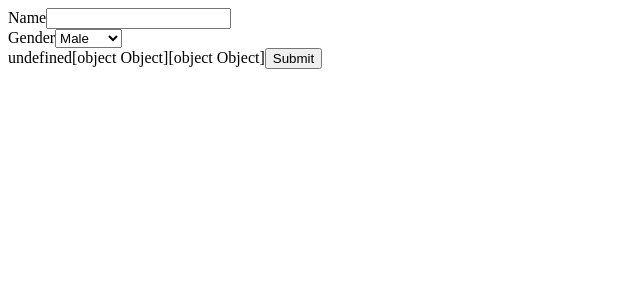
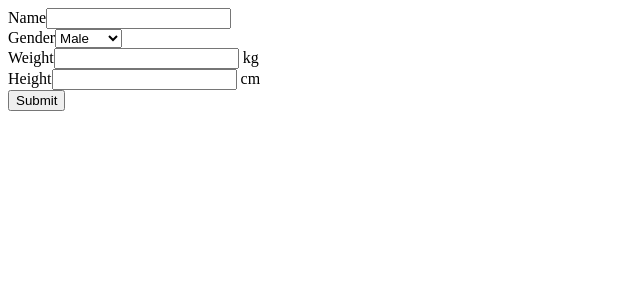
Before and after one commit to StephenLover/Clinic-to-Cloud-Interview, a React (Create React App) app in the folder interview-app/: page / in a window 1280 px wide. Shown: the top 300 px of the page, without its empty margins (0-640 px from the left). Built offline with nearby package versions, Linux system fonts and the light colour scheme.

Commit message:
form structure finished, need to add validation function next

```diff
--- a/interview-app/src/Components/Form/Form.js
+++ b/interview-app/src/Components/Form/Form.js
@@ -1,16 +1,5 @@
 import React, { Component } from "react";
 import "./Form.css";
-
-const formPropertiesSeparator = formPropsArray => {
-  let optimizedMap = new Map();
-  for (let property of formPropsArray) {
-    const { id, type, ...restProperties } = property;
-    optimizedMap.get(type) === undefined
-      ? optimizedMap.set(type, { [id]: restProperties })
-      : (optimizedMap.get(type)[id] = restProperties);
-  }
-  return optimizedMap;
-};
 
 class Form extends Component {
   constructor(props) {
@@ -24,26 +13,22 @@ class Form extends Component {
   }
 
   async componentDidMount() {
-    const optimisedPropsMap = formPropertiesSeparator(
-      this.props.formProps.dataElements
-    );
     this.setState({
       id: this.props.formProps.id || null,
-      observationName: this.props.formProps.observationName || null,
-      optPropsMap: optimisedPropsMap || null
+      observationName: this.props.formProps.observationName || null
     });
-    for (let [dataType, dataObj] of optimisedPropsMap) {
+    const props = this.props.formProps.dataElements;
+    console.log(this.props.formProps.dataElements);
+    for (let prop of props) {
       let initialValue;
-      for (let data in dataObj) {
-        if (dataType === "textInput") {
+      if (prop.type === "textInput") {
         initialValue = "";
-        } else if (dataType === "numberInput") {
+      } else if (prop.type === "numberInput") {
         initialValue = 0;
-        } else if (dataType === "select") {
-          initialValue = "unselected";
+      } else if (prop.type === "select") {
+        initialValue = 1;
       }
-        await this.setState({ [data]: initialValue });
-      }
+      await this.setState({ [prop.id]: initialValue });
     }
     this.setState({
       loading: false
@@ -52,14 +37,14 @@ class Form extends Component {
   }
 
   // textInput-Based: Name
-  handleTextInput = propertyProps => {
-    const { name: properties } = propertyProps;
-    const { display, displayName, isRequired } = properties;
-    // console.log(properties);
-
+  handleTextInput = textPropertyProps => {
+    let renderContext = null;
+    if (textPropertyProps) {
+      renderContext = textPropertyProps.map(singleForm => {
+        const { id, display, displayName, isRequired } = singleForm;
         if (display) {
           return (
-        <div>
+            <div className={id}>
               <label>
                 {displayName}
                 <input
@@ -72,52 +57,56 @@ class Form extends Component {
             </div>
           );
         }
-    // console.log(propertyProps);
-  };
-
-  // numberInput-Based: Head Circumference, Height, Weight, BMI
-  handleNumberInput = propertyProps => {
-    const numberInputPropsArray = this.props.formProps.dataElements.filter(
-      property => property.type === "numberInput"
-    );
-    console.log(numberInputPropsArray);
-
-    let renderContext;
-    for (const property in propertyProps) {
-      const {
-        display,
-        displayName,
-        isRequired,
-        bounds,
-        unitOfMeasure
-      } = propertyProps[property];
-      console.log(display, displayName);
-      if (display) {
-        renderContext += (
-          <div>
-            <label>
-              {displayName}
-              <input value={this.state.property} onChange={this.handleChange} />
-            </label>
-            <input type="submit" value="Submit" />
-          </div>
-        );
-      }
+      });
     }
     return renderContext;
   };
 
-  handleSelector = propertyProps => {
-    // console.log(propertyProps);
-    const { gender: properties } = propertyProps;
-    const { display, displayName, isRequired, options } = properties;
-    // console.log(options);
-
-    // need to write sort function
-
+  // numberInput-Based: Head Circumference, Height, Weight, BMI
+  handleNumberInput = numberPropertyProps => {
+    console.log(numberPropertyProps);
+    let renderContext = null;
+    if (numberPropertyProps) {
+      renderContext = numberPropertyProps.map(singleForm => {
+        const {
+          id,
+          display,
+          displayName,
+          isRequired,
+          unitOfMeasure,
+          type
+        } = singleForm;
         if (display) {
           return (
-        <div>
+            <div className={id}>
+              <label>
+                {displayName}
+                <input
+                  name={displayName.toLowerCase()}
+                  type="text"
+                  value={this.state.value}
+                  onChange={this.handleChange}
+                />{" "}
+                {unitOfMeasure}
+              </label>
+            </div>
+          );
+        }
+        return null;
+      });
+    }
+    return renderContext;
+  };
+
+  handleSelectorInput = selectorPropertyProps => {
+    console.log(selectorPropertyProps);
+    let renderContext = null;
+    if (selectorPropertyProps) {
+      renderContext = selectorPropertyProps.map(singleForm => {
+        const { id, display, displayName, isRequire, options } = singleForm;
+        if (display) {
+          return (
+            <div id={id}>
               <label>
                 {displayName}
                 <select
@@ -133,6 +122,10 @@ class Form extends Component {
             </div>
           );
         }
+        return null;
+      });
+    }
+    return renderContext;
   };
 
   handleChange = event => {
@@ -155,27 +148,34 @@ class Form extends Component {
     // if (this.state.optPropsMap) {
     //   console.log(this.state.optPropsMap.get("textInput"));
     // }
-    // console.log(this.state);
+
     if (this.state.loading) {
       return context;
     } else {
+      const props = this.props.formProps.dataElements;
+      const textInputPropsArray = props.filter(
+        prop => prop.type === "textInput"
+      );
+      const selectorPropsArray = props.filter(prop => prop.type === "select");
+      const numberInputPropsArray = props.filter(
+        prop => prop.type === "numberInput"
+      );
       console.log(this.state);
       context = (
         <form onSubmit={this.handleSubmit}>
           {/* // textinput */}
-          {this.state.optPropsMap.get("textInput")
-            ? this.handleTextInput(this.state.optPropsMap.get("textInput"))
-            : null}
-          {/* {this.handleTextInput(this.state.optPropsMap["textInput"])} */}
 
-          {this.state.optPropsMap.get("select")
-            ? this.handleSelector(this.state.optPropsMap.get("select"))
+          {textInputPropsArray
+            ? this.handleTextInput(textInputPropsArray)
             : null}
 
-          {this.state.optPropsMap.get("numberInput")
-            ? this.handleNumberInput(this.state.optPropsMap.get("numberInput"))
+          {selectorPropsArray
+            ? this.handleSelectorInput(selectorPropsArray)
             : null}
 
+          {numberInputPropsArray
+            ? this.handleNumberInput(numberInputPropsArray)
+            : null}
           <input type="submit" value="Submit" />
         </form>
       );
```
Lines whose indentation alone changed are shown as unchanged.
